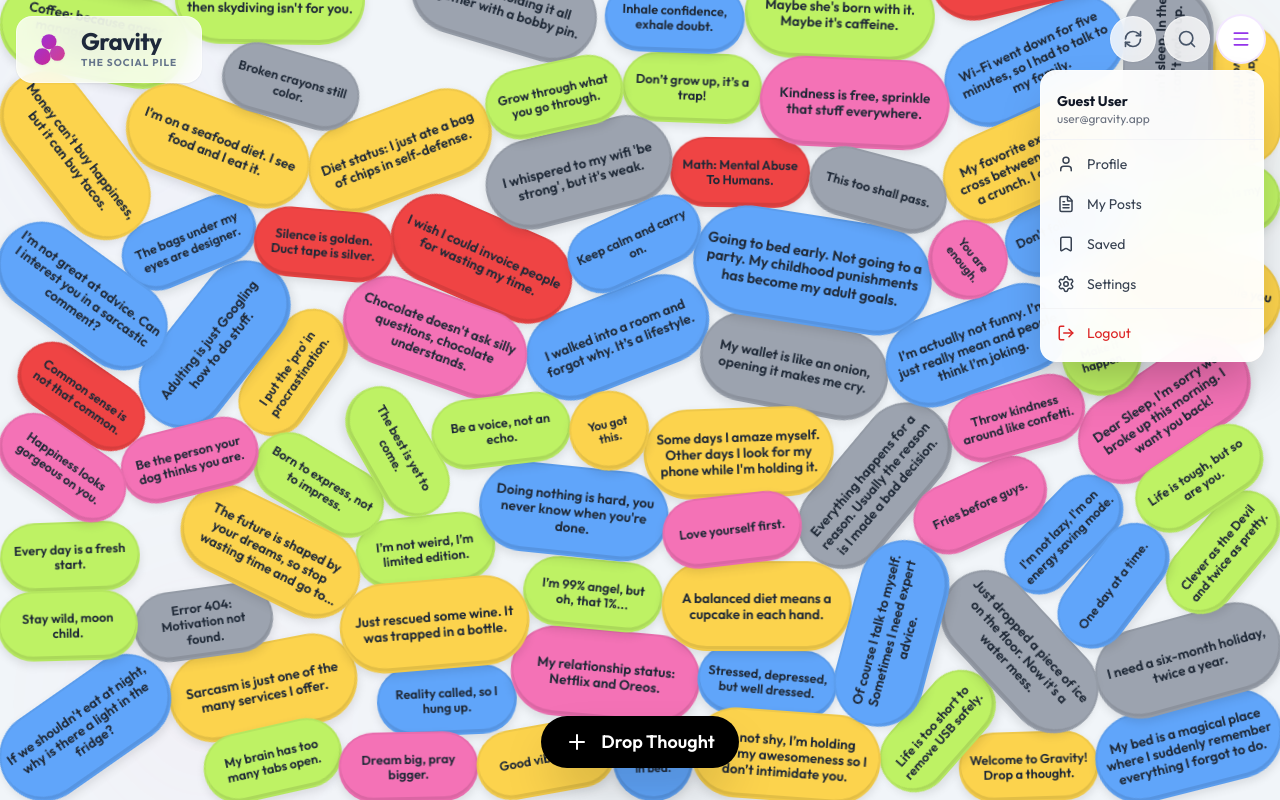
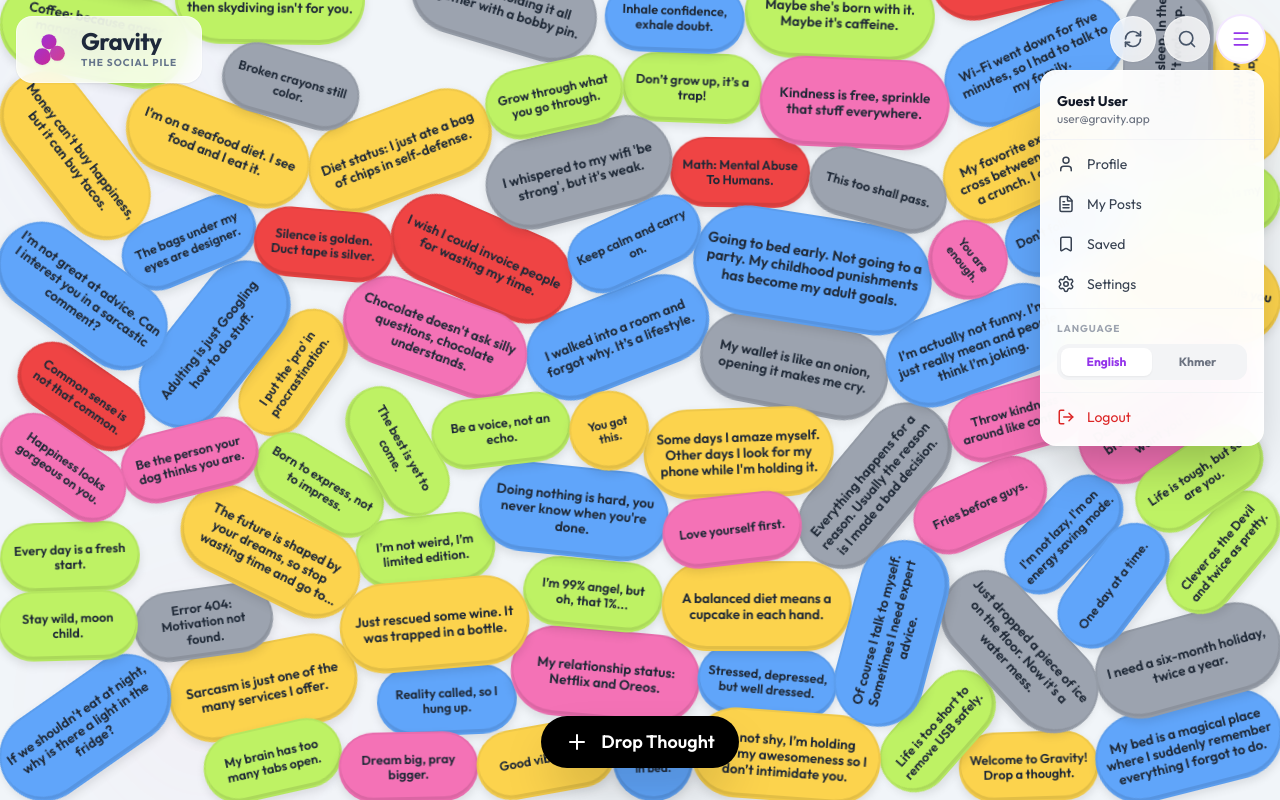
Before and after one commit to phalla-doll/gravity-post, a React (Vite) app: page / in a window 1280 px wide. Both pictures are taken after a click on the button 1241 px from the left and 39 px from the top of the page. Built offline with nearby package versions, Linux system fonts and the light colour scheme; no server answers.

Commit message:
feat: Add language selection to settings
Introduces language selection functionality within the application's settings menu, allowing users to switch between English and Khmer. This lays the groundwork for future internationalization efforts.

```diff
--- a/App.tsx
+++ b/App.tsx
@@ -50,6 +50,9 @@ const App: React.FC = () => {
   // Search State
   const [isSearchOpen, setIsSearchOpen] = useState(false);
   const [searchQuery, setSearchQuery] = useState('');
+
+  // Language State
+  const [language, setLanguage] = useState<'en' | 'km'>('en');
 
   // Initialize with Gemini data
   useEffect(() => {
@@ -303,7 +306,30 @@ const App: React.FC = () => {
                     >
                       <Settings size={18} /> Settings
                     </button>
+
                     <div className="h-px bg-gray-100 my-1" />
+
+                    {/* Language Toggle */}
+                    <div className="px-4 py-2">
+                        <p className="text-[10px] font-bold text-gray-400 uppercase tracking-widest mb-2">Language</p>
+                        <div className="flex bg-gray-100 p-1 rounded-xl">
+                            <button
+                                onClick={(e) => { e.stopPropagation(); setLanguage('en'); }}
+                                className={`flex-1 py-1.5 text-xs font-bold rounded-lg transition-all ${language === 'en' ? 'bg-white text-purple-600 shadow-sm' : 'text-gray-500 hover:text-gray-700'}`}
+                            >
+                                English
+                            </button>
+                            <button
+                                onClick={(e) => { e.stopPropagation(); setLanguage('km'); }}
+                                className={`flex-1 py-1.5 text-xs font-bold rounded-lg transition-all ${language === 'km' ? 'bg-white text-purple-600 shadow-sm' : 'text-gray-500 hover:text-gray-700'}`}
+                            >
+                                Khmer
+                            </button>
+                        </div>
+                    </div>
+
+                    <div className="h-px bg-gray-100 my-1" />
+
                     <button
                         onClick={() => handleMenuClick('logout')}
                         className="w-full text-left px-4 py-2.5 text-sm text-red-600 hover:bg-red-50 flex items-center gap-3 transition-colors"
```
